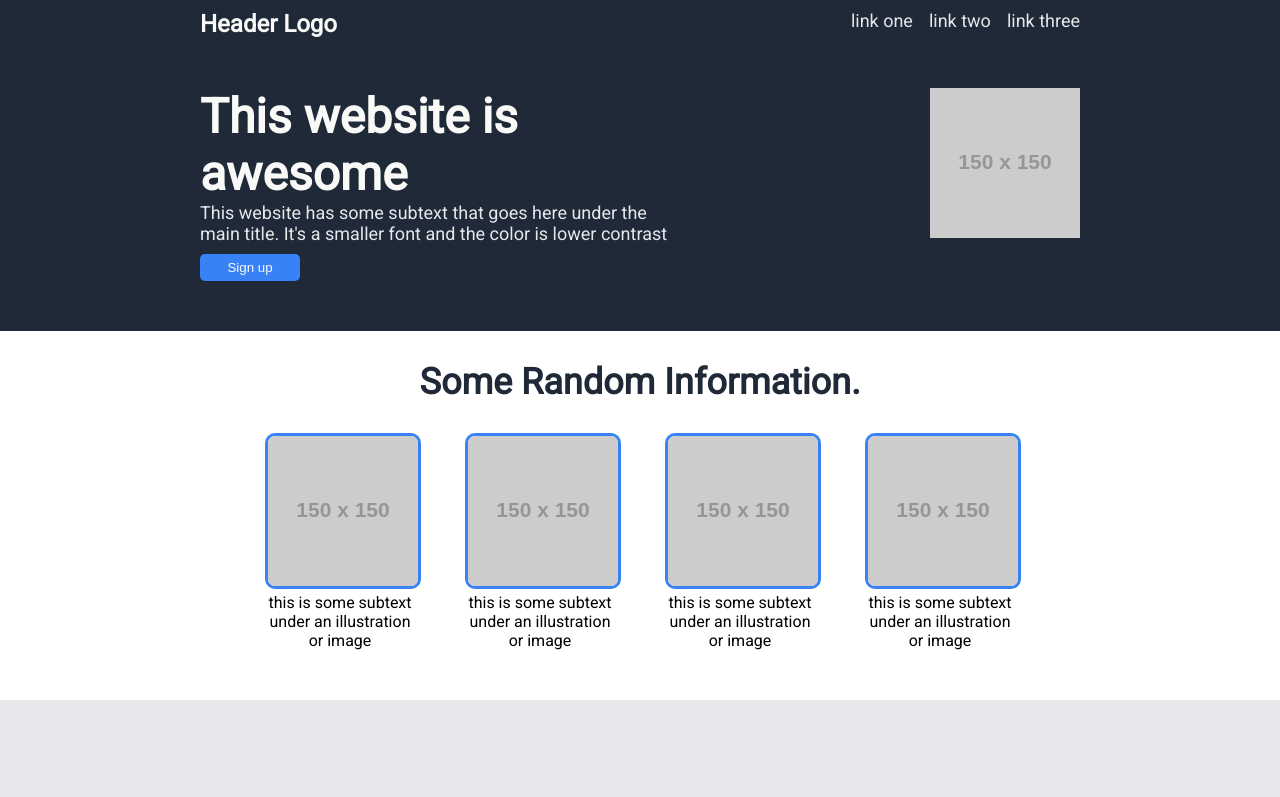
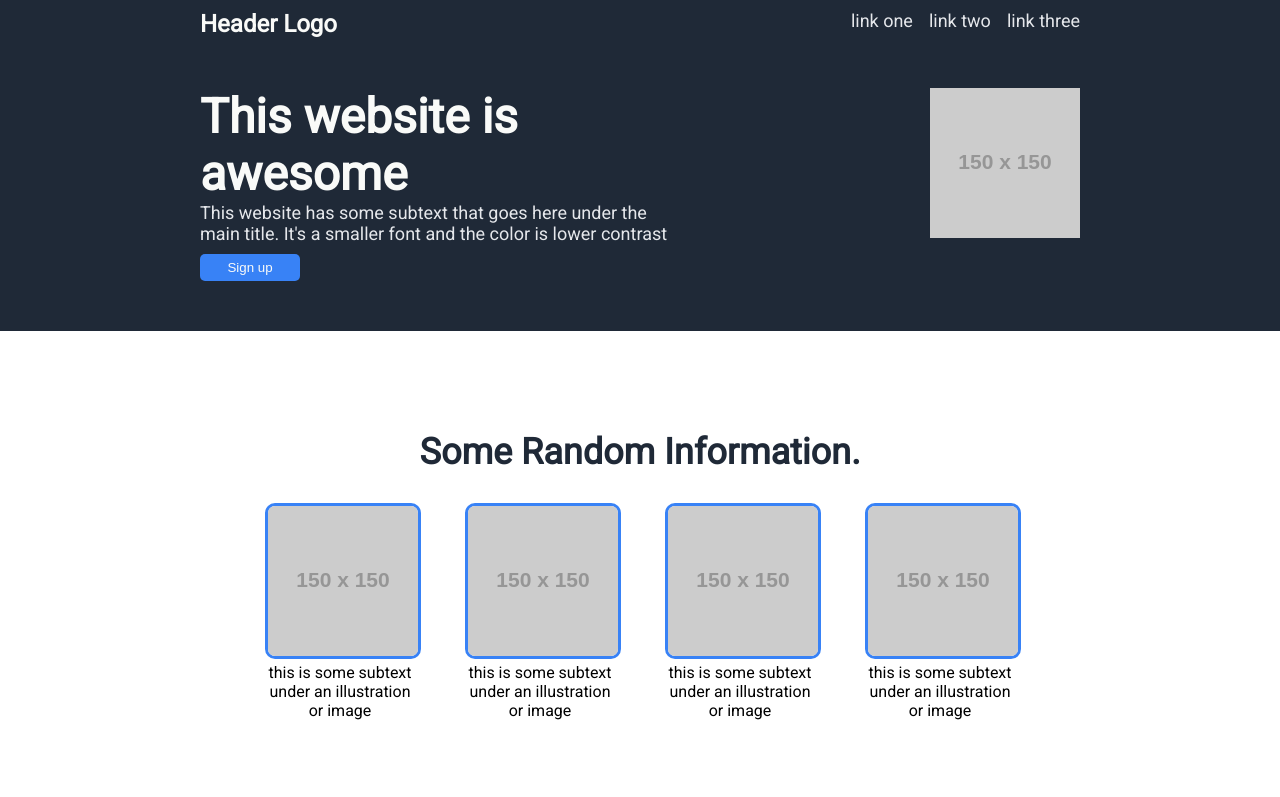
Before and after one commit to JamieYau/Odin-LandingPage, a plain HTML site: page index.html in a window 1280 px wide. Shown: the top 797 px of the page. Drawn offline with Linux system fonts and the light colour scheme; placeholder pictures from the web are drawn by us.

Commit message:
Change block spacing

```diff
--- a/style.css
+++ b/style.css
@@ -92,14 +92,14 @@ button {
   display: flex;
   flex-direction: column;
   align-items: center;
-  padding-bottom: 50px;
+  padding: 100px 0;
 }
 
 .middle .title {
   font-size: 36px;
   font-weight: 900;
   color: #1f2937;
-  padding: 30px;
+  padding-bottom: 30px;
 }
 
 .cards {
```
